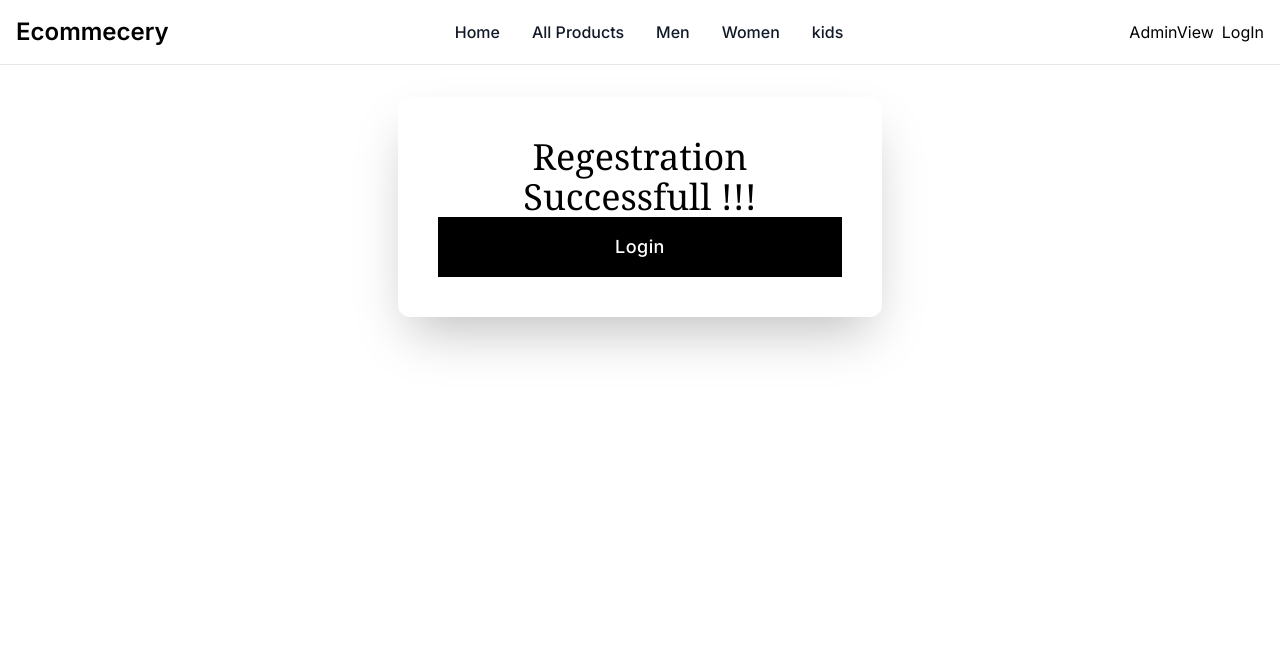
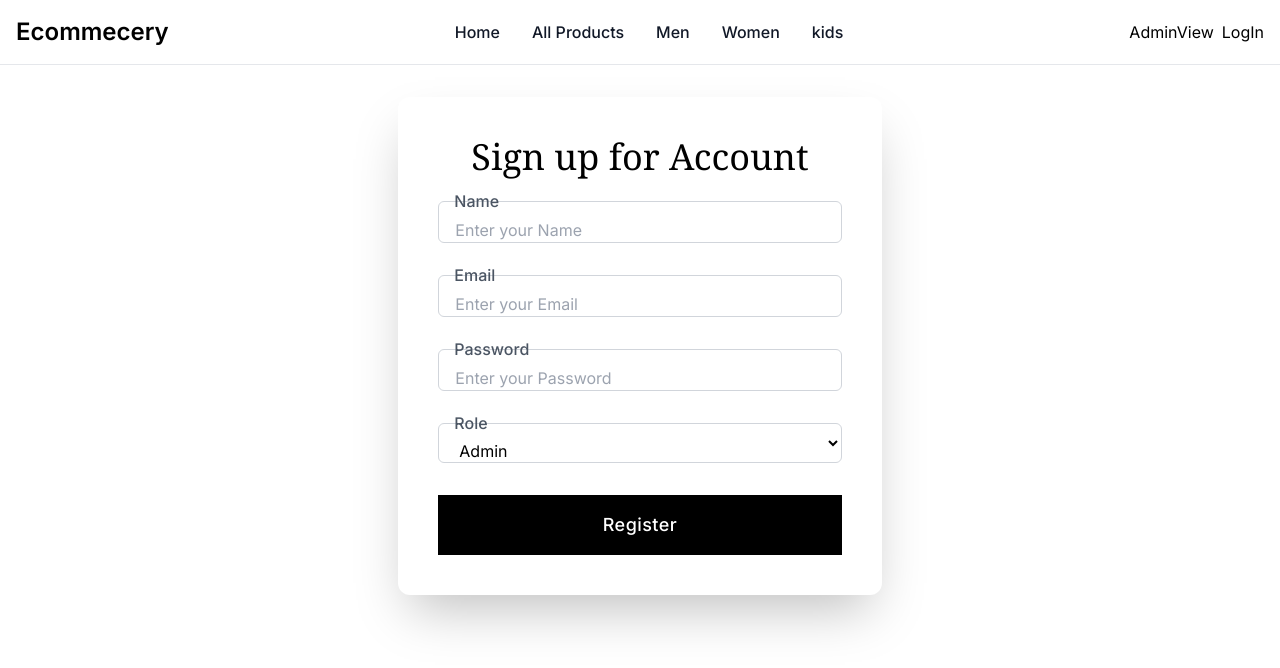
Before and after one commit to omp28/ecommerce, a Next.js app: page /register in a window 1280 px wide. Shown: the top 668 px of the page. Built offline with nearby package versions, Linux system fonts and the light colour scheme.

Commit message:
UI for registration

```diff
--- a/src/app/register/page.js
+++ b/src/app/register/page.js
@@ -1,5 +1,10 @@
 "use client";
-const isRegestered = true;
+
+import InputComponents from "@/components/FormElements/InputComponent";
+import SelectComponent from "@/components/FormElements/SelectComponents";
+import { registrationFormControls } from "@/utils";
+
+const isRegestered = false;
 export default function Register() {
   return (
     <div className=" bg-white relative">
@@ -16,7 +21,29 @@ export default function Register() {
                 <button className=" inline-flex items-center justify-center bg-black px-6 py-4 text-lg w-full text-white transition-all duration-200 ease-in-out focus:shadow-lg font-medium  tracking-wide">
                   Login
                 </button>
-              ) : null}
+              ) : (
+                <div className=" w-full mt-6 mr-0 mb-0 ml-0 relative space-y-8">
+                  {registrationFormControls.map((controlItem) =>
+                    controlItem.componentType === "input" ? (
+                      <InputComponents
+                        key={controlItem.id}
+                        type={controlItem.type}
+                        placeholder={controlItem.placeholder}
+                        label={controlItem.label}
+                      />
+                    ) : controlItem.componentType === "select" ? (
+                      <SelectComponent
+                        key={controlItem.key}
+                        options={controlItem.options}
+                        label={controlItem.label}
+                      />
+                    ) : null
+                  )}
+                  <button className=" inline-flex items-center justify-center bg-black px-6 py-4 text-lg w-full text-white transition-all duration-200 ease-in-out focus:shadow-lg font-medium  tracking-wide">
+                    Register
+                  </button>
+                </div>
+              )}
             </div>
           </div>
         </div>
--- a/src/components/FormElements/InputComponent/index.js
+++ b/src/components/FormElements/InputComponent/index.js
@@ -1,22 +1,45 @@
-// reusable form according to need
-export default function InputComponents({
+// // reusable form according to need
+// export default function InputComponents({
+//   label,
+//   placeholder,
+//   type,
+//   onchange,
+//   value,
+// }) {
+//   return (
+//     <div className=" relative">
+//       <p className=" pt-0 pr-2 ab pb-0 pl-2 -mt-3 mr-0 mb-0 ml-2 font-medium text-gray-600">
+//         {label}
+//       </p>
+//       <input
+//         placeholder={placeholder}
+//         type={type || "text"}
+//         value={value}
+//         onChange={onchange}
+//         className=" border placeholder:bg-gray-400 focus:outline-none focus:border-black w-full pt-4 pr-4 pl-4 mr-0 mt-0 ml-0 text-base block bg-white border-gray-300 rounded-md"
+//       />
+//     </div>
+//   );
+// }
+
+export default function InputComponent({
   label,
   placeholder,
   type,
-  onchange,
+  onChange,
   value,
 }) {
   return (
-    <div className=" relative">
-      <p className=" pt-0 pr-2 pb-0 pl-2 -mt-3 mr-0 mb-0 ml-2 font-medium text-gray-600">
+    <div className="relative ">
+      <p className="pt-0 pr-2 absolute pb-0 pl-2 -mt-3 mr-0 mb-0  ml-2 font-medium text-gray-600">
         {label}
       </p>
       <input
         placeholder={placeholder}
         type={type || "text"}
         value={value}
-        onChange={onchange}
-        className=" border placeholder:bg-gray-400 focus:outline-none focus:border-black w-full pt-4 pr-4 pl-4 mr-0 mt-0 ml-0 text-base block bg-white border-gray-300 rounded-md"
+        onChange={onChange}
+        className=" focus:outline-none border focus:border-black w-full pt-4 pr-4 pl-4 mr-0 mt-0 ml-0 text-base block bg-white border-gray-300 rounded-md"
       />
     </div>
   );
--- a/src/components/FormElements/SelectComponents/index.js
+++ b/src/components/FormElements/SelectComponents/index.js
@@ -1,33 +1,68 @@
+// export default function SelectComponent({
+//   label,
+//   value,
+//   onchange,
+//   options = [],
+// }) {
+//   return (
+//     <div className=" relative">
+//       <p className=" pt-0 pr-2 pb-0 absolute pl-2 -mt-3 mr-0 mb-0 ml-2 font-medium text-gray-600">
+//         {label}
+//       </p>
+//       <select
+//         value={value}
+//         onChange={onchange}
+//         className=" border placeholder:bg-gray-400 focus:outline-none focus:border-black w-full pt-4 pr-4 pl-4 mr-0 mt-0 ml-0 text-base block bg-white border-gray-300 rounded-md"
+//       >
+//         {options && options.length ? (
+//           options.map((optionsItem) => (
+//             <options
+//               id={optionsItem.id}
+//               value={optionsItem.id}
+//               key={optionsItem.id}
+//             >
+//               {optionsItem.label}
+//             </options>
+//           ))
+//         ) : (
+//           <options id="" value={""}>
+//             Select
+//           </options>
+//         )}
+//       </select>
+//     </div>
+//   );
+// }
 export default function SelectComponent({
   label,
   value,
-  onchange,
+  onChange,
   options = [],
 }) {
   return (
-    <div className=" relative">
-      <p className=" pt-0 pr-2 pb-0 pl-2 -mt-3 mr-0 mb-0 ml-2 font-medium text-gray-600">
+    <div className="relative">
+      <p className="pt-0 pr-2 pb-0 absolute pl-2 -mt-3 mr-0 mb-10 ml-2 font-medium text-gray-600">
         {label}
       </p>
       <select
         value={value}
-        onChange={onchange}
-        className=" border placeholder:bg-gray-400 focus:outline-none focus:border-black w-full pt-4 pr-4 pl-4 mr-0 mt-0 ml-0 text-base block bg-white border-gray-300 rounded-md"
+        onChange={onChange}
+        className="placeholder:bg-gray-400 focus:outline-none border focus:border-black w-full pt-4 pr-4 pl-4 mr-0 mt-0 ml-0 text-base block bg-white border-gray-300 rounded-md"
       >
         {options && options.length ? (
           options.map((optionsItem) => (
-            <options
+            <option
               id={optionsItem.id}
               value={optionsItem.id}
               key={optionsItem.id}
             >
               {optionsItem.label}
-            </options>
+            </option>
           ))
         ) : (
-          <options id="" value={""}>
+          <option id="" value={""}>
             Select
-          </options>
+          </option>
         )}
       </select>
     </div>
--- a/src/utils/index.js
+++ b/src/utils/index.js
@@ -48,24 +48,24 @@ export const registrationFormControls = [
     componentType: "input",
   },
   {
-    id: "name",
+    id: "email",
     type: "text",
     placeholder: "Enter your Email",
-    label: "Name",
+    label: "Email",
     componentType: "input",
   },
   {
-    id: "name",
+    id: "password",
     type: "text",
     placeholder: "Enter your Password",
-    label: "Name",
+    label: "Password",
     componentType: "input",
   },
   {
-    id: "name",
+    id: "role",
     type: "",
     placeholder: " ",
-    label: "Name",
+    label: "Role",
     componentType: "select",
     options: [
       {
@@ -74,7 +74,7 @@ export const registrationFormControls = [
       },
       {
         id: "customer",
-        label: "customer",
+        label: "Customer",
       },
     ],
   },
```
